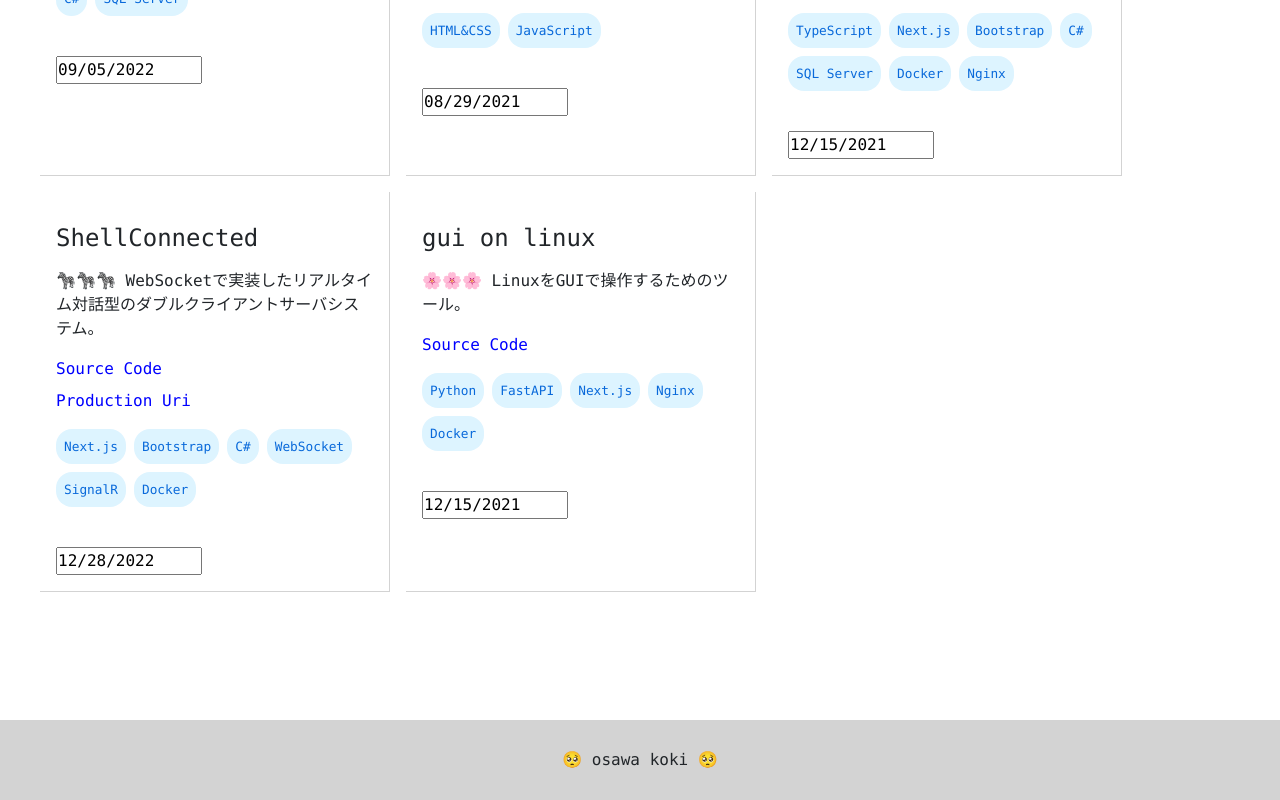
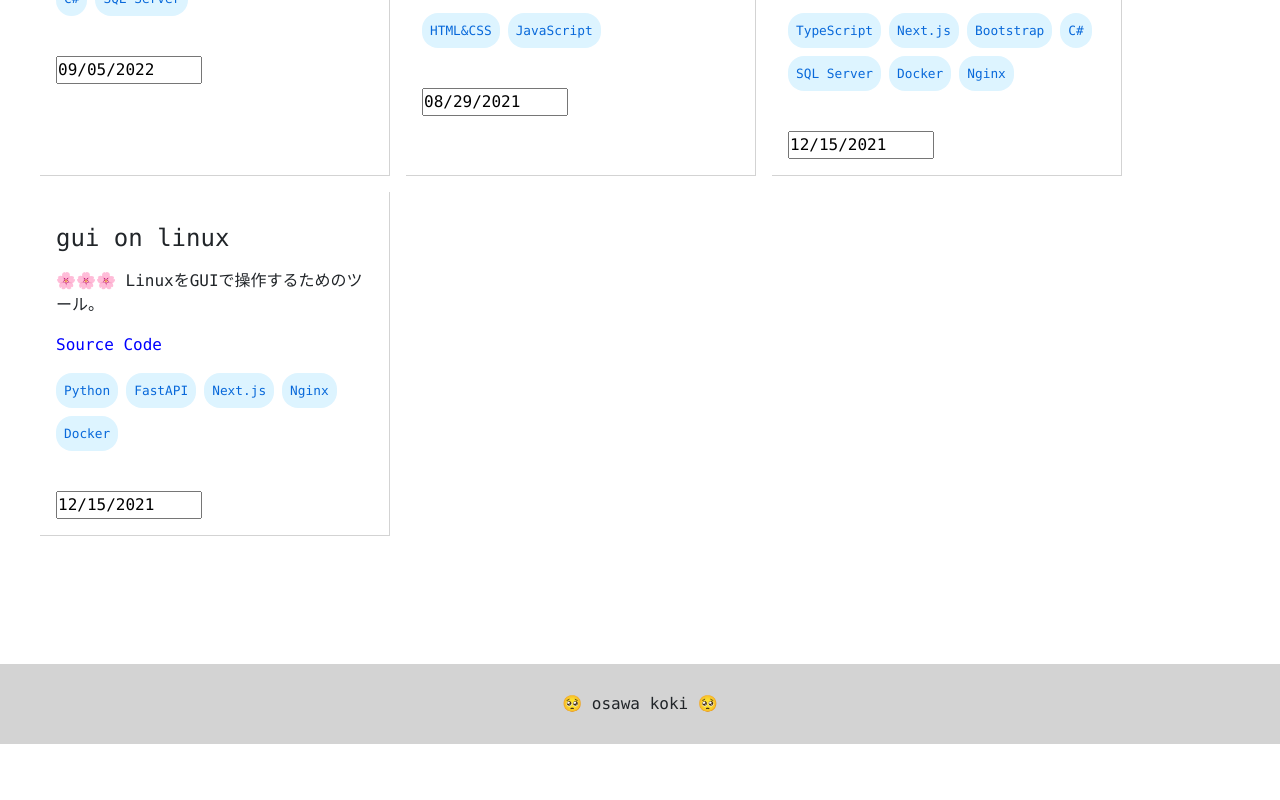
Before and after one commit to osawa-koki/osawa-koki, a Next.js app in the folder portfolio/: page /portfolio in a window 1280 px wide. Shown: the part 3978-4778 px from the top of the page. After the commit the page ends 4722 px from the top, so only its background shows below. Built offline with nearby package versions, Linux system fonts and the light colour scheme.

Commit message:
小さな修正。

```diff
--- a/portfolio/data/portfolio.ts
+++ b/portfolio/data/portfolio.ts
@@ -270,16 +270,6 @@ const portfolio: Portfolio[] = [
     recommend: 4,
   },
   {
-    name: "ShellConnected",
-    description: "🦓🦓🦓 WebSocketで実装したリアルタイム対話型のダブルクライアントサーバシステム。",
-    repo_url: "https://github.com/osawa-koki/ShellConnected",
-    production_url: "https://shellconnected.onrender.com/",
-    created_at: new Date("2022-12-28"),
-    tech_used: ["Next.js", "Bootstrap", "C#", "WebSocket", "SignalR", "Docker"],
-    recommend: 4,
-    in_development: true,
-  },
-  {
     name: "Web-Host-Stat",
     description: "🐧🐧🐧 名前解決やポートスキャンを行うWebアプリケーション。",
     repo_url: "https://github.com/osawa-koki/web-host-stat",
```
